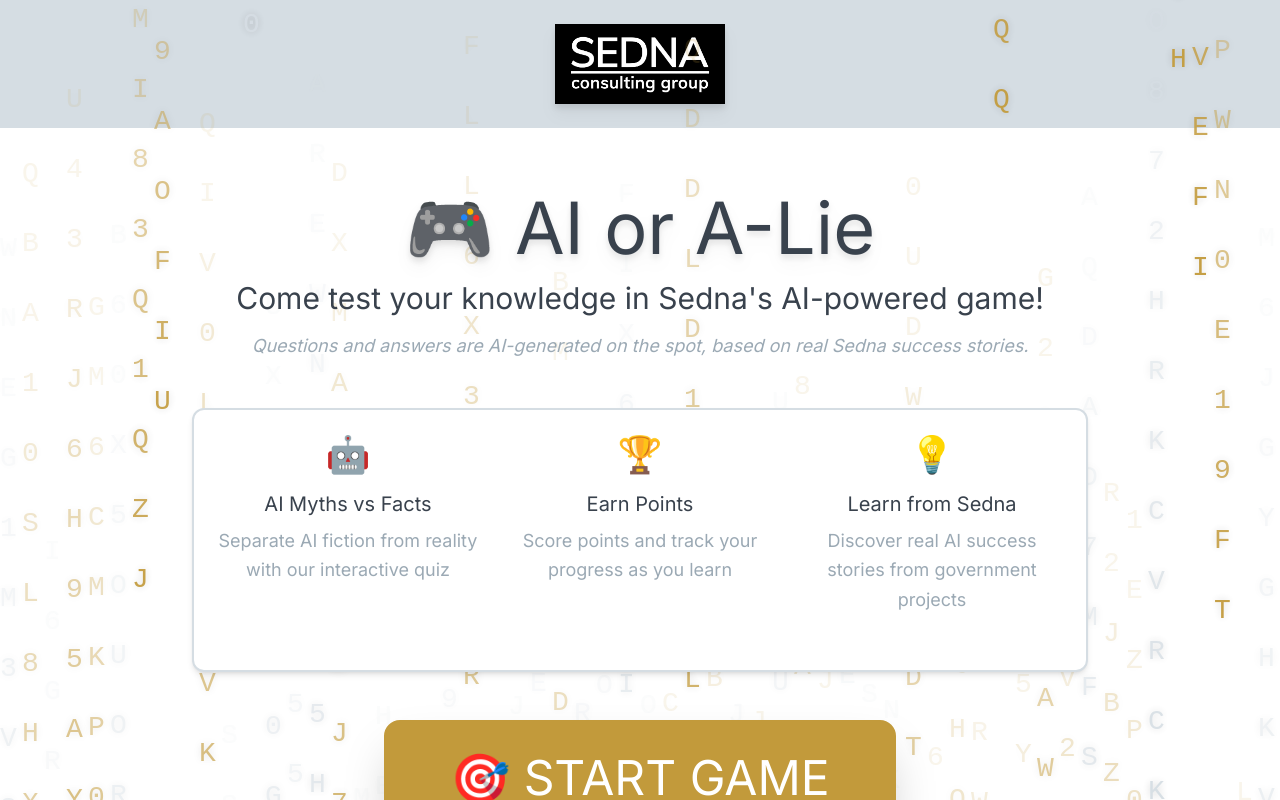
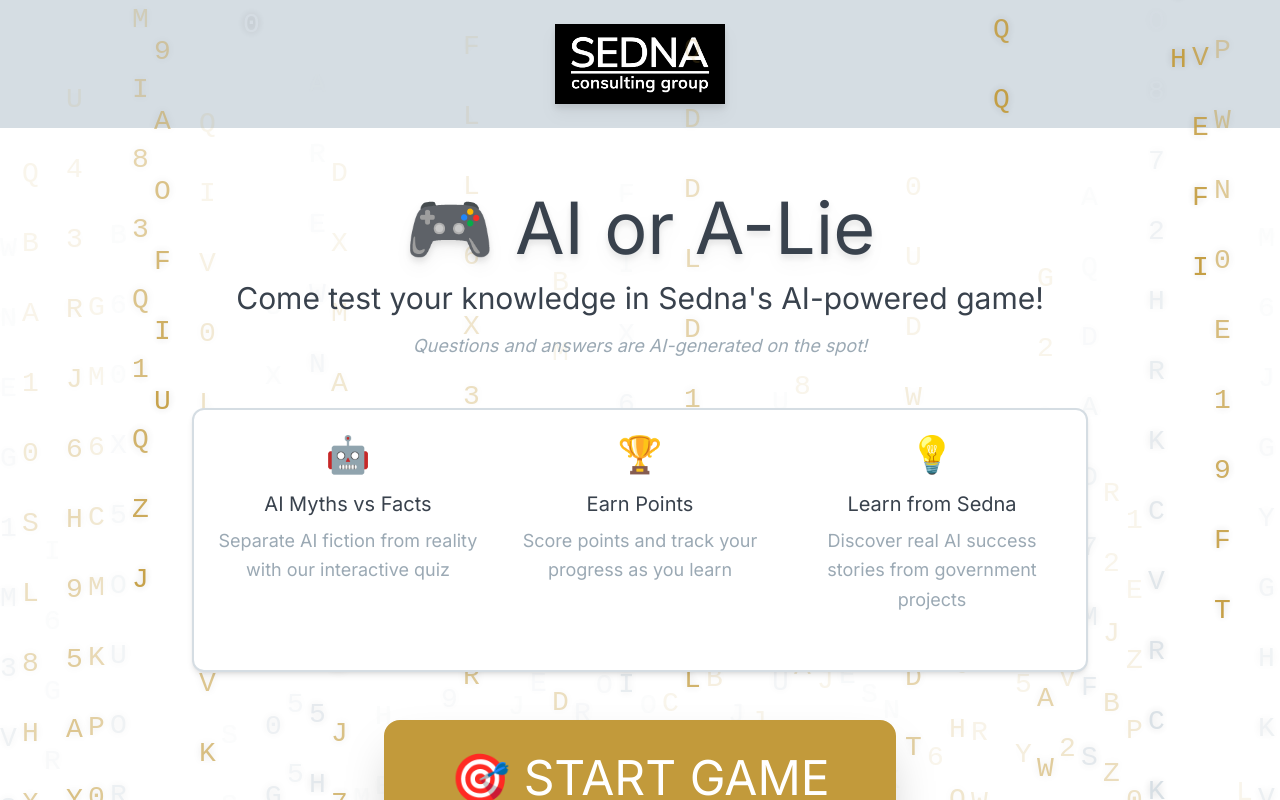
Before and after one commit to nekesuresh/sednagame-small, a SvelteKit app: page / in a window 1280 px wide. Built offline with nearby package versions, Linux system fonts and the light colour scheme.

Commit message:
Update AI-generated questions note on title page

```diff
--- a/src/routes/+page.svelte
+++ b/src/routes/+page.svelte
@@ -182,8 +182,7 @@
 					Come test your knowledge in Sedna's AI-powered game!
 				</p>
 				<p class="text-base md:text-lg text-sedna-steel-blue-tint italic mb-8">
-					Questions and answers are AI-generated on the spot, based on real Sedna success stories.
-				</p>
+					Questions and answers are AI-generated on the spot!
 			</div>
 
 			<!-- Game Description -->
```
